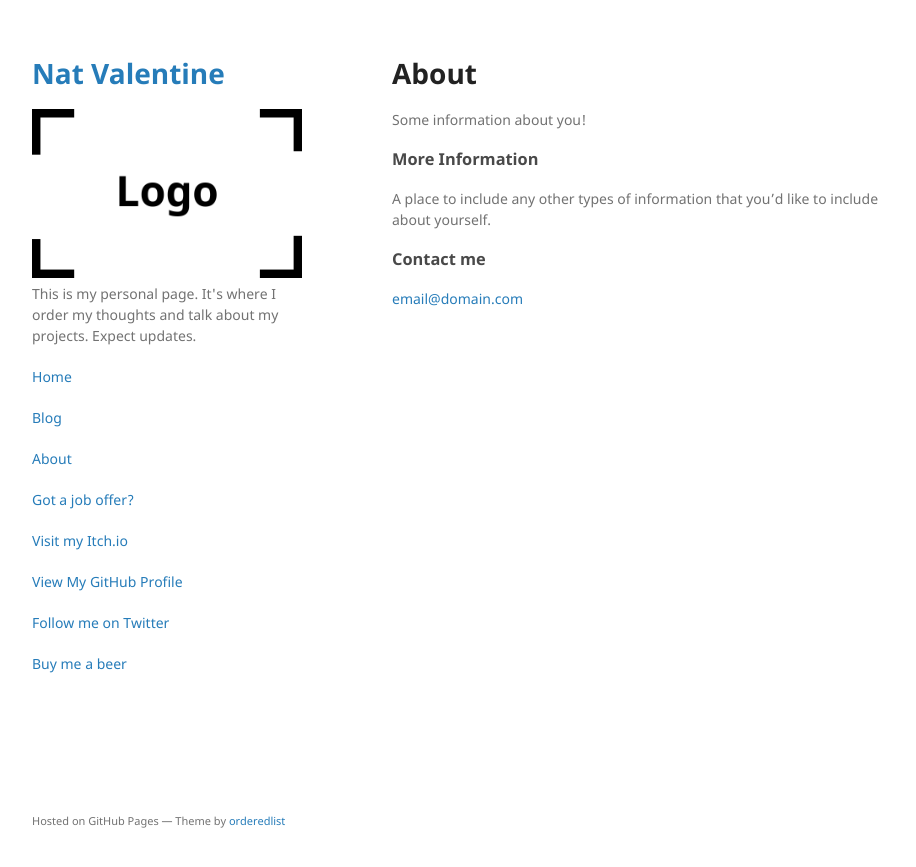
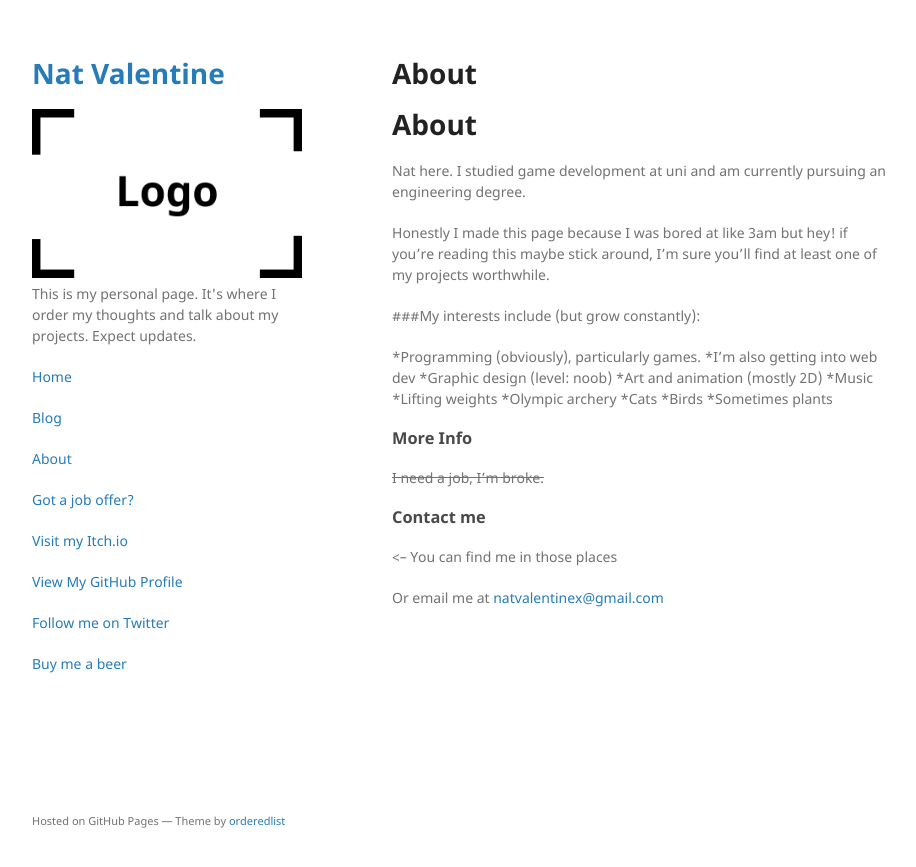
Before and after one commit to NatValentine/natvalentine.github.io, a Jekyll site: the page built from about.md, in a window 1280 px wide. Shown: the top 867 px of the page, without its empty margins (178-1094 px from the left). Built offline with Jekyll 4.4.1, drawn with Linux system fonts in a browser that asks for light colours.

Commit message:
Update about.md

```diff
--- a/about.md
+++ b/about.md
@@ -4,12 +4,30 @@ title: About
 permalink: /about/
 ---
 
-Some information about you!
+# About
 
-### More Information
+Nat here. I studied game development at uni and am currently pursuing an engineering degree.
 
-A place to include any other types of information that you'd like to include about yourself.
+Honestly I made this page because I was bored at like 3am but hey! if you're reading this maybe stick around, I'm sure you'll find at least one of my projects worthwhile.
+
+###My interests include (but grow constantly):
+
+*Programming (obviously), particularly games.
+*I'm also getting into web dev
+*Graphic design (level: noob)
+*Art and animation (mostly 2D)
+*Music
+*Lifting weights
+*Olympic archery
+*Cats
+*Birds
+*Sometimes plants
+
+### More Info
+
+~~I need a job, I'm broke.~~
 
 ### Contact me
+<-- You can find me in those places
 
-[email@domain.com](mailto:natvalentinex@domain.com)
+Or email me at [natvalentinex@gmail.com](mailto:natvalentinex@gmail.com)
```
